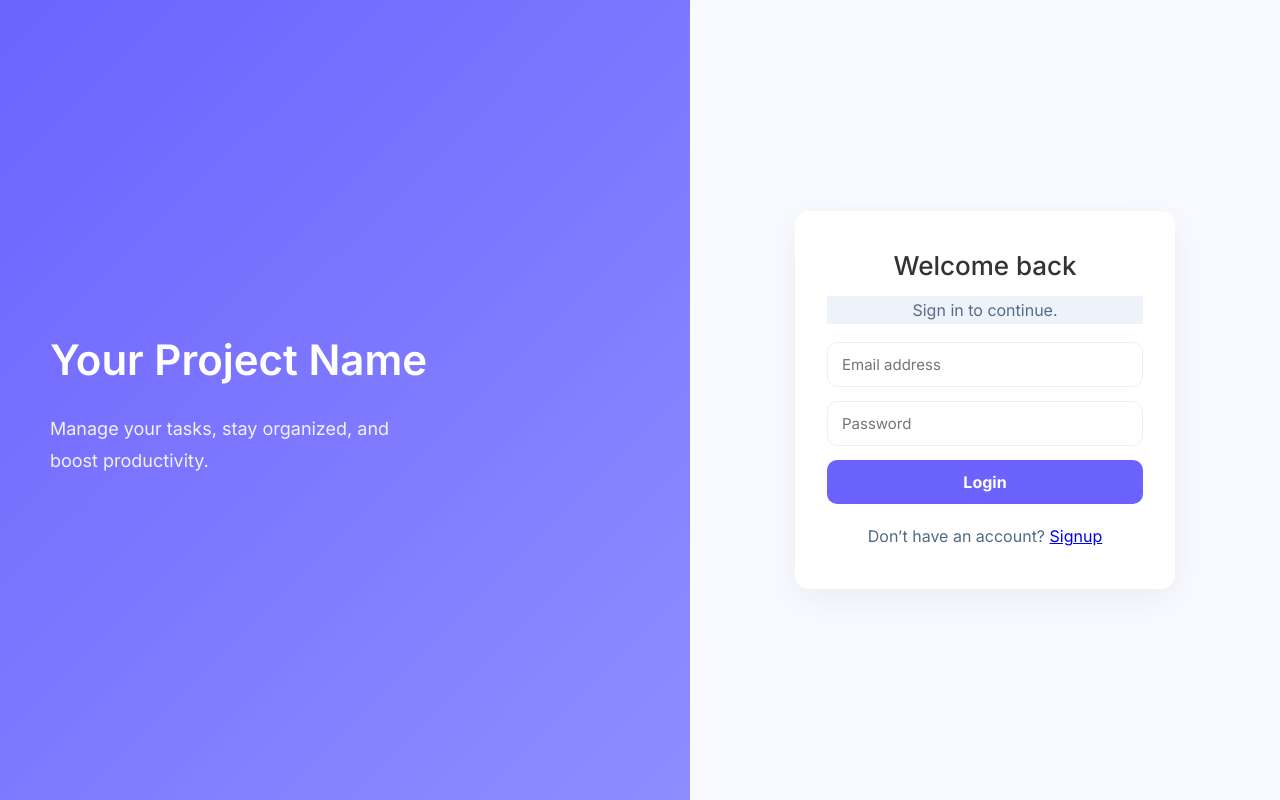
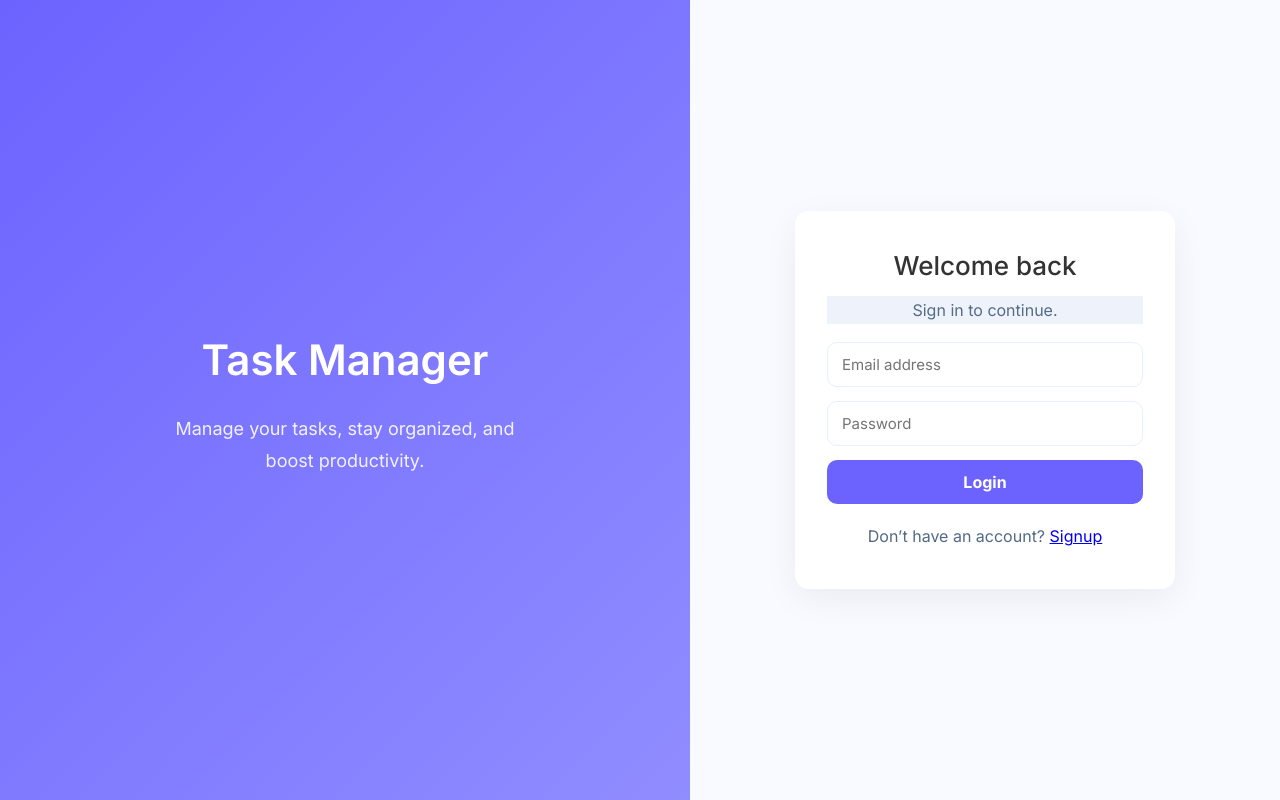
Before and after one commit to deepika5791/task-management-client-app, a React (Vite) app: page /login in a window 1280 px wide. Built offline with nearby package versions, Linux system fonts and the light colour scheme.

Commit message:
text at center left side section

```diff
--- a/src/pages/LoginPage/Login.css
+++ b/src/pages/LoginPage/Login.css
@@ -12,6 +12,8 @@
   display: flex;
   flex-direction: column;
   justify-content: center;
+  align-items: center;
+  text-align: center;
 }
 
 .auth-left h1 {
--- a/src/pages/LoginPage/Login.jsx
+++ b/src/pages/LoginPage/Login.jsx
@@ -22,9 +22,8 @@ const Login = () => {
 
   return (
     <div className="auth-container">
-
       <div className="auth-left">
-        <h1>Your Project Name</h1>
+        <h1>Task Manager</h1>
         <p>Manage your tasks, stay organized, and boost productivity.</p>
       </div>
 
--- a/src/pages/SignUp/Signup.css
+++ b/src/pages/SignUp/Signup.css
@@ -1,4 +1,3 @@
-
 .auth-container {
   display: flex;
   min-height: 100vh;
@@ -13,6 +12,8 @@
   display: flex;
   flex-direction: column;
   justify-content: center;
+  align-items: center;
+  text-align: center;
 }
 
 .auth-left h1 {
@@ -25,7 +26,6 @@
   max-width: 350px;
   opacity: 0.9;
 }
-
 
 .auth-right {
   flex: 1;
@@ -86,7 +86,6 @@ button.primary:hover {
   color: #526a86;
 }
 
-
 @media (max-width: 900px) {
   .auth-container {
     flex-direction: column;
```
